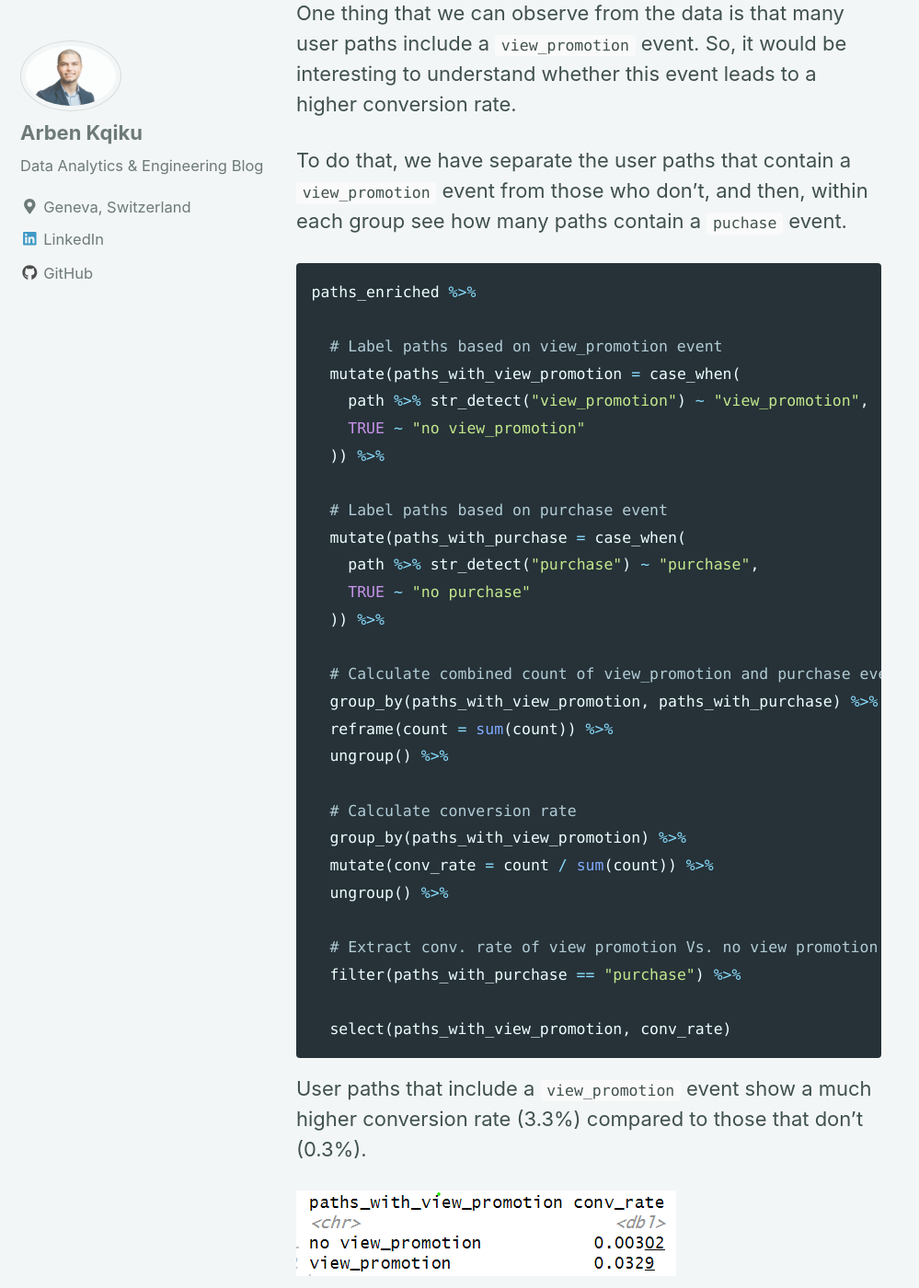
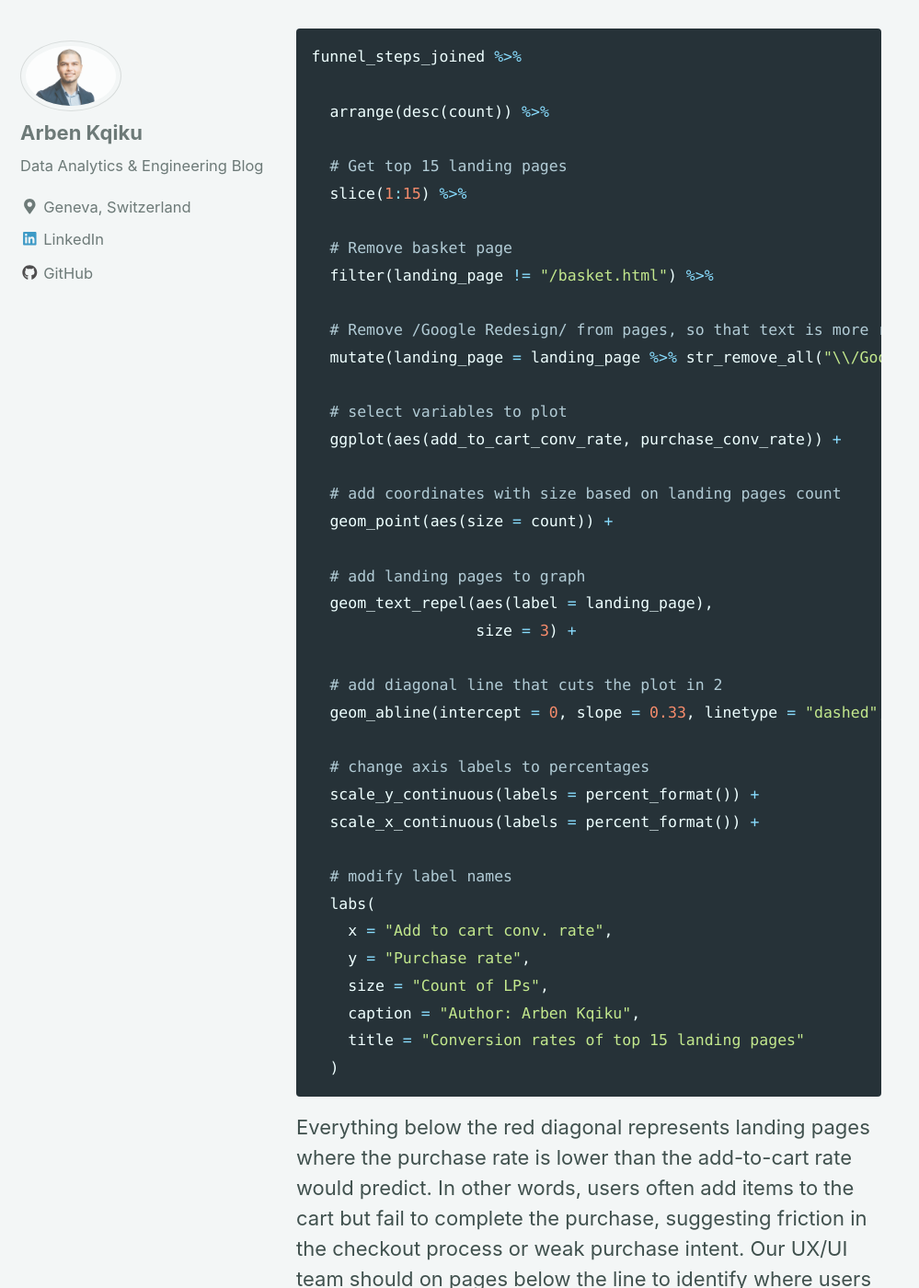
Before and after one commit to ArbenKqiku/arbenkqiku.github.io, a Jekyll site: the page built from _posts/2025-09-29-path-analysis-in-r.md, in a window 1280 px wide and 1400 px high, scrolled down 27361 px. Shown: the whole window at 92% size, without its empty margins (0-999 px from the left). Built offline with Jekyll 4.4.1, drawn with Linux system fonts in a browser that asks for light colours; nearby versions of some CDN libraries; some of the changed text lies outside the part shown.

Commit message:
Finished funnel analysis section

````diff
--- a/_posts/2025-09-29-path-analysis-in-r.md
+++ b/_posts/2025-09-29-path-analysis-in-r.md
@@ -587,6 +589,53 @@
 
 <img src="{{ site.url }}{{ site.baseurl }}/images/article-5-path-analysis/image-4.8.png" alt="linearly separable data">
 
+But is difficult to read, so maybe we can create a scatterplot of `add_to_cart` rate and `purchase` rate.
+
+```R
+funnel_steps_joined %>%
+
+  arrange(desc(count)) %>%
+
+  # Get top 15 landing pages
+  slice(1:15) %>%
+
+  # Remove basket page
+  filter(landing_page != "/basket.html") %>%
+
+  # Remove /Google Redesign/ from pages, so that text is more readable
+  mutate(landing_page = landing_page %>% str_remove_all("\\/Google\\+Redesign\\/|\\/Google\\ Redesign\\/")) %>%
+
+  # select variables to plot
+  ggplot(aes(add_to_cart_conv_rate, purchase_conv_rate)) +
+
+  # add coordinates with size based on landing pages count
+  geom_point(aes(size = count)) +
+
+  # add landing pages to graph
+  geom_text_repel(aes(label = landing_page),
+                  size = 3) +
+
+  # add diagonal line that cuts the plot in 2
+  geom_abline(intercept = 0, slope = 0.33, linetype = "dashed", color = "red")+
+
+  # change axis labels to percentages
+  scale_y_continuous(labels = percent_format()) +
+  scale_x_continuous(labels = percent_format()) +
+
+  # modify label names
+  labs(
+    x = "Add to cart conv. rate",
+    y = "Purchase rate",
+    size = "Count of LPs",
+    caption = "Author: Arben Kqiku",
+    title = "Conversion rates of top 15 landing pages"
+  )
+```
+
+Everything below the red diagonal represents landing pages where the purchase rate is lower than the add-to-cart rate would predict. In other words, users often add items to the cart but fail to complete the purchase, suggesting friction in the checkout process or weak purchase intent. Our UX/UI team should on pages below the line to identify where users hesitate or drop off post–add-to-cart.
+
+<img src="{{ site.url }}{{ site.baseurl }}/images/article-5-path-analysis/image-4.9.png" alt="linearly separable data">
+
 ## How do promotion views affect engagement or conversion?
 One thing that we can observe from the data is that many user paths include a `view_promotion` event. So, it would be interesting to understand whether this event leads to a higher conversion rate.
 
````
Also changed, not shown: other parts of _posts/2025-09-29-path-analysis-in-r.md (+2 -0 lines), images/article-5-path-analysis/image-4.9.png (added).
